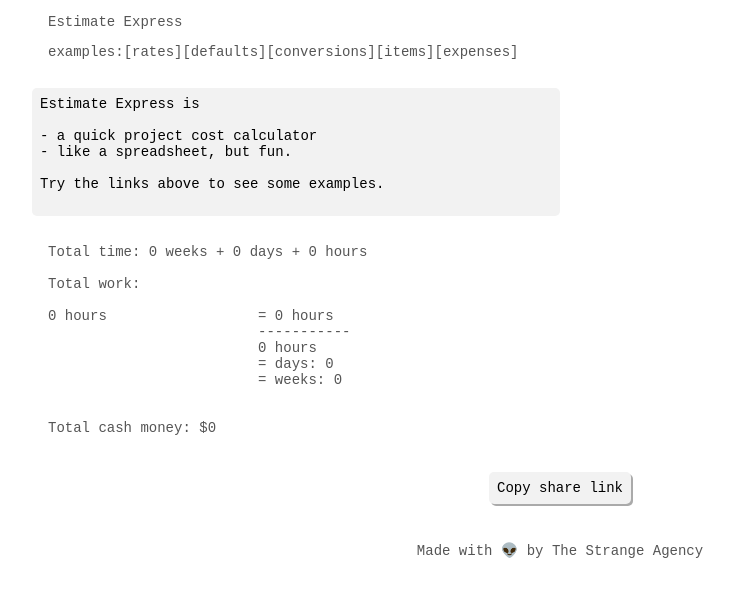
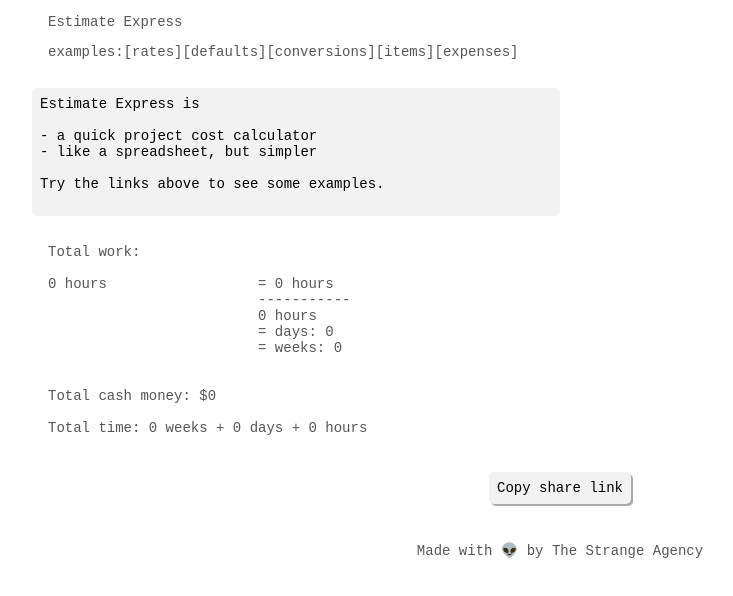
Before and after one commit to lucaskuzma/estimate.express, a React (Create React App) app: page / in a window 1280 px wide. Shown: the top 596 px of the page, without its empty margins (80-813 px from the left). Built offline with nearby package versions, Linux system fonts and the light colour scheme.

Commit message:
move time total to bottom

```diff
--- a/src/App.js
+++ b/src/App.js
@@ -19,7 +19,7 @@
       value = `Estimate Express is
 
 - a quick project cost calculator
-- like a spreadsheet, but fun.
+- like a spreadsheet, but simpler
 
 Try the links above to see some examples.
 `
@@ -311,11 +311,6 @@
 
     const padding = 24;
 
-    totals.push(`Total time: ${weeks} weeks`);
-    totals.push(` + ${days} days`);
-    totals.push(` + ${hours} hours\n`);
-
-    totals.push(`\n`);
     totals.push(`Total work:\n`);
     totals.push(`\n`);
 
@@ -353,6 +348,12 @@
     totals.push(`\n`);
 
     totals.push(`Total cash money: $${sum}\n`);
+
+    totals.push(`\n`);
+
+    totals.push(`Total time: ${weeks} weeks`);
+    totals.push(` + ${days} days`);
+    totals.push(` + ${hours} hours\n`);
 
     this.setState(
       {
```
